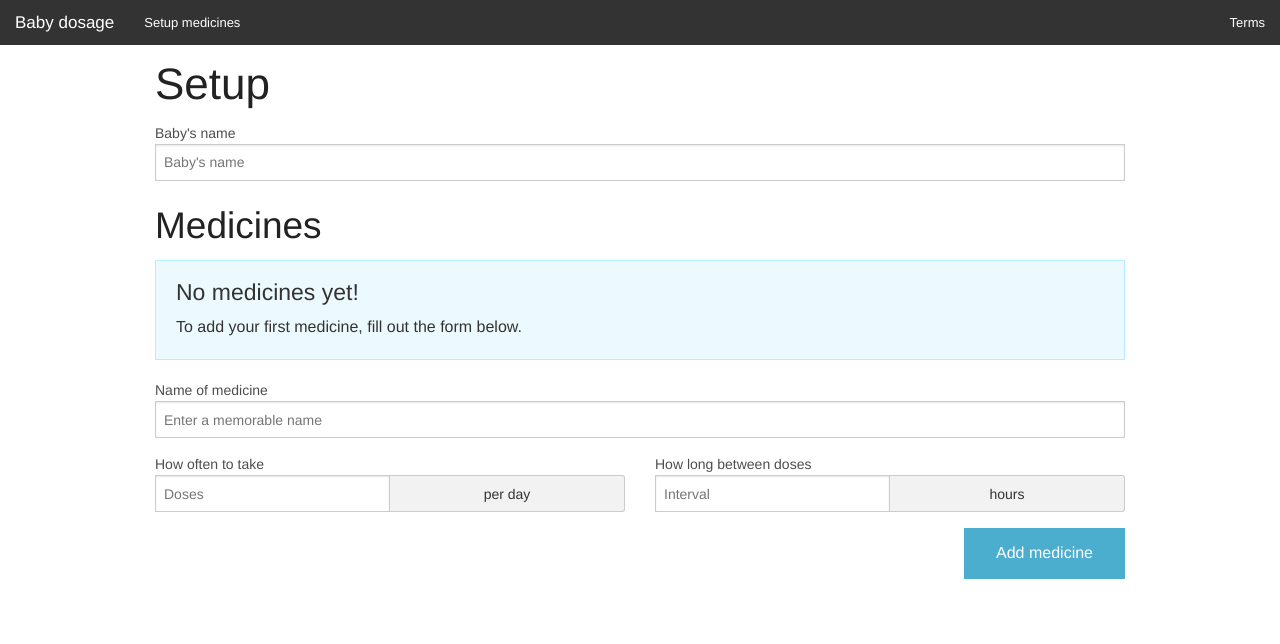
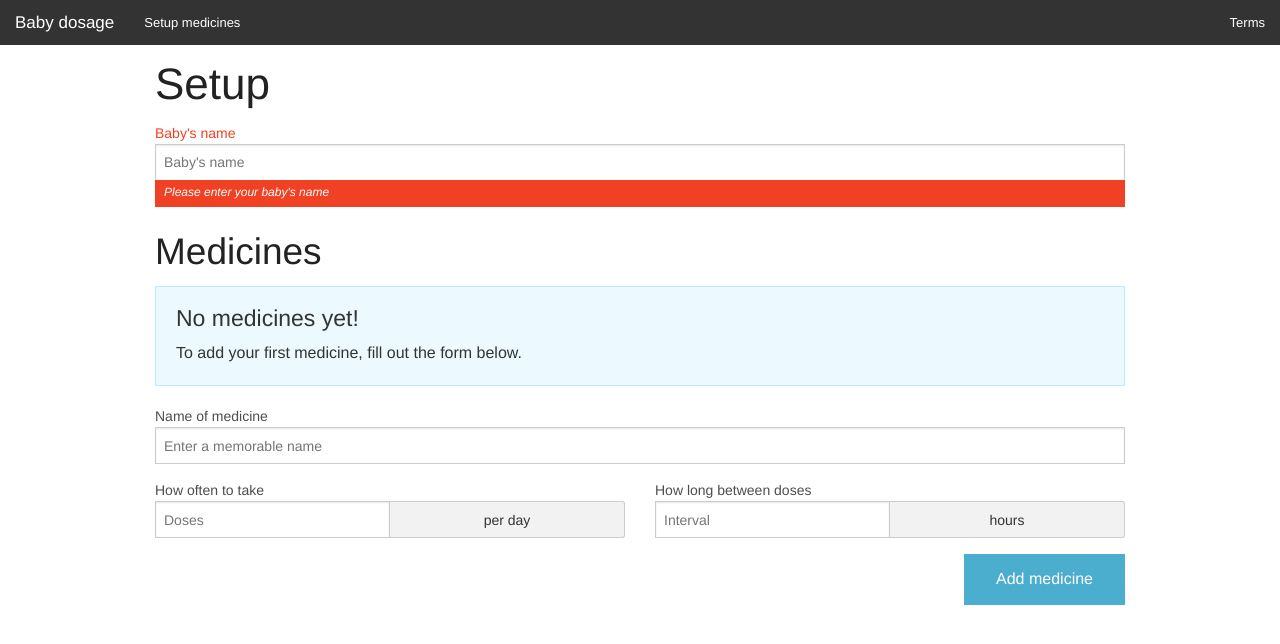
Before and after one commit to euangoddard/baby-dosage, a plain HTML site: page index.html at #/setup in a window 1280 px wide. Drawn offline with Linux system fonts and the light colour scheme.

Commit message:
Added error message to baby name capture

```diff
--- a/partials/setup.html
+++ b/partials/setup.html
@@ -1,7 +1,7 @@
 <h1>Setup</h1>
 <div class="row">
-  <div class="small-12 columns">
-    <label>
+  <div class="small-12 columns" ng-class="{}">
+    <label ng-class="{error: !baby_name}">
       Baby's name
       <input
         type="text"
@@ -12,6 +12,7 @@
         required
       >
     </label>
+    <small class="error" ng-if="!baby_name">Please enter your baby's name</small>
   </div>
 </div>
 <div class="row">
```
